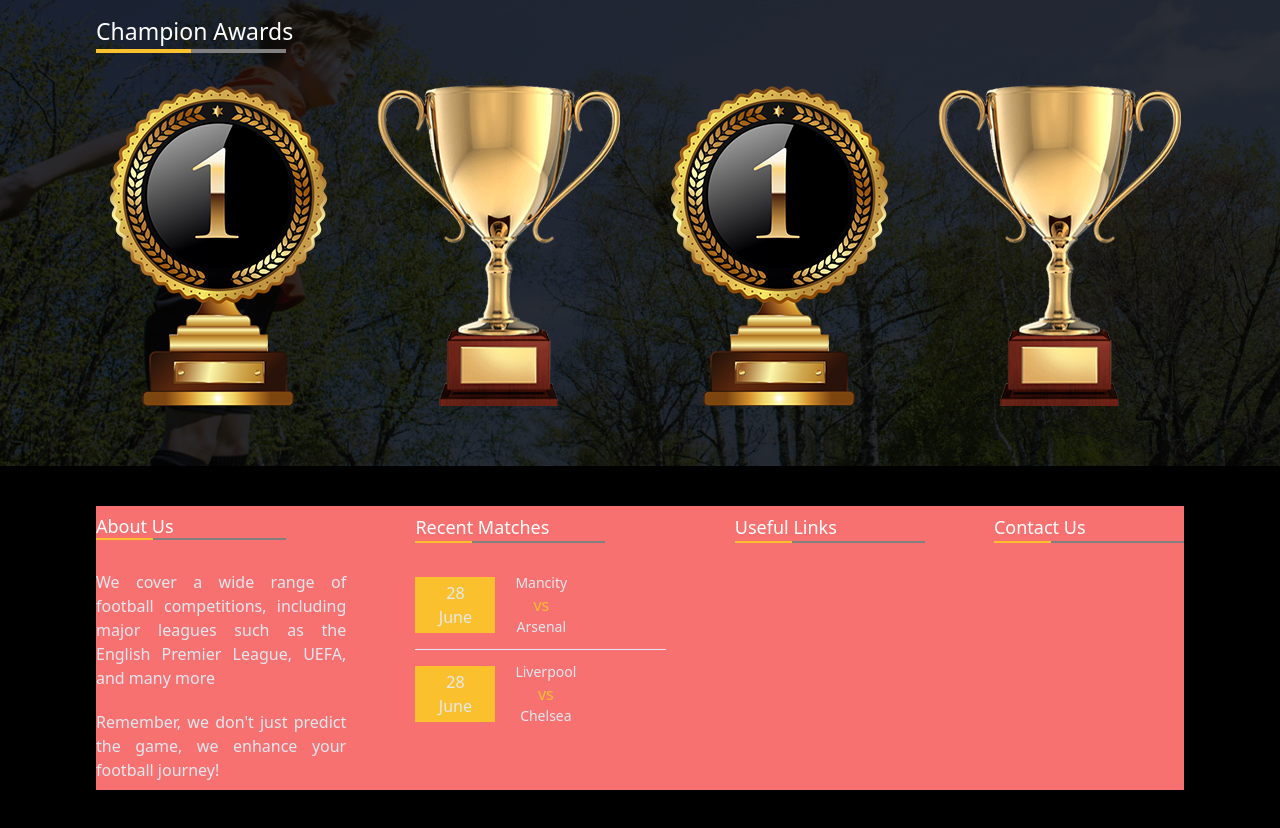
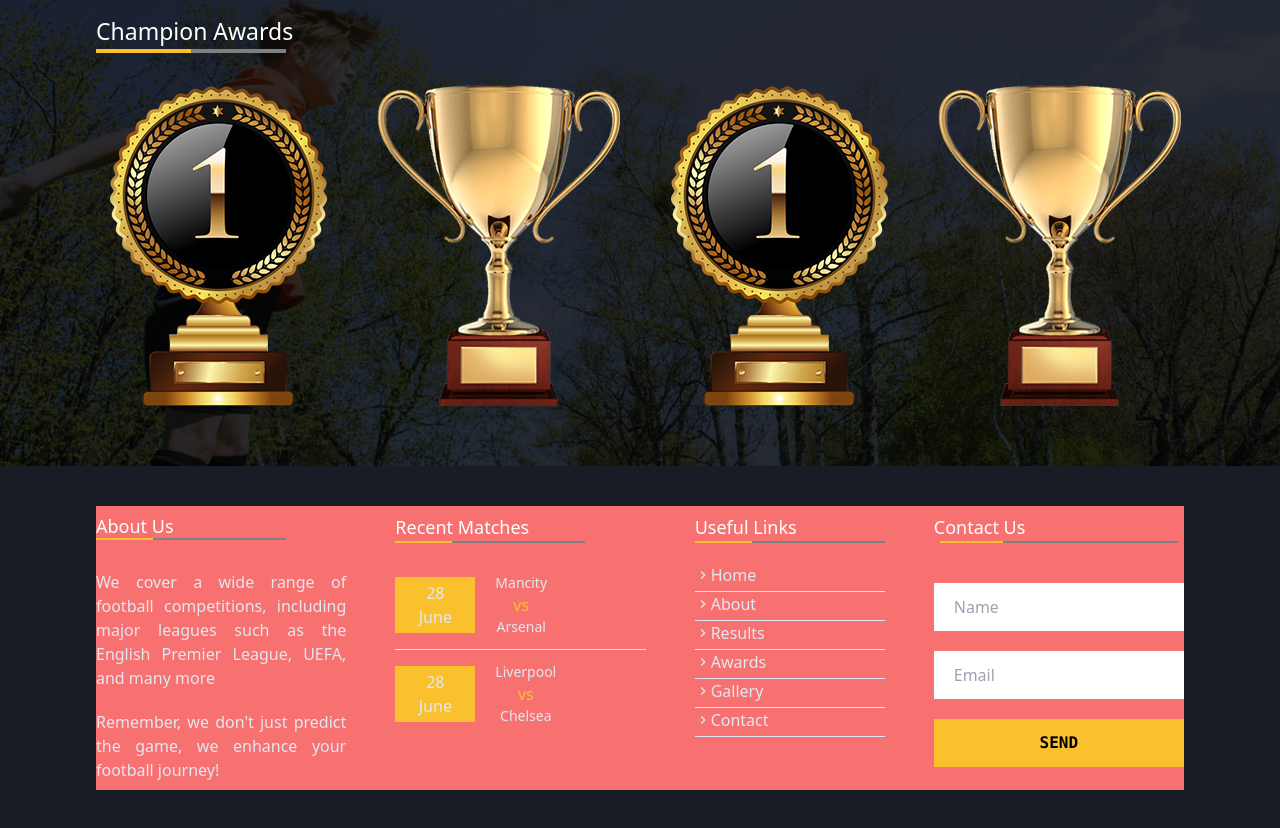
Before and after one commit to dev-sylv/Predict-Match-FE, a React (Vite) app: page / in a window 1280 px wide. Shown: the part 2705-3533 px from the top of the page. Built offline with nearby package versions, Linux system fonts and the light colour scheme.

Commit message:
worked on footer

```diff
--- a/package.json
+++ b/package.json
@@ -9,11 +9,13 @@
     "preview": "vite preview"
   },
   "dependencies": {
+    "@types/react-icons": "^3.0.0",
     "@types/react-router-dom": "^5.3.3",
     "@types/react-scroll": "^1.8.7",
     "@types/react-slick": "^0.23.10",
     "react": "^18.2.0",
     "react-dom": "^18.2.0",
+    "react-icons": "^4.9.0",
     "react-router-dom": "^6.11.2",
     "react-scroll": "^1.8.9",
     "react-slick": "^0.29.0"
--- a/src/Components/static/Footer.tsx
+++ b/src/Components/static/Footer.tsx
@@ -1,10 +1,12 @@
 import React from "react";
+import { ButtonProps } from "../../common";
+import { MdKeyboardArrowRight } from "react-icons/md";
 
 const Footer = () => {
   return (
     <div
       id="contact"
-      className=" text-slate-200 bg-black w-full py-10 flex justify-center items-center">
+      className=" text-slate-200 bg-[#181C25] w-full py-10 flex justify-center items-center">
       <div className="bg-red-400 w-[85%] py-2 flex justify-between ">
         <div className="flex flex-col text-base w-[23%] text-justify">
           <div className="mb-5">
@@ -62,22 +64,102 @@ const Footer = () => {
         </div>
 
         <div>
-          <div className="mb-5">
+          <div className="mb-5 ">
             <h2 className="text-white text-[18px] font-[500]">Useful Links</h2>
             <div className="flex w-[190px] mb-[10px] justify-center items-center">
               <div className="w-[30%] h-0.5 rou bg-[#fbc02d]"></div>
               <div className="w-[70%] h-0.5 bg-[gray]"></div>
             </div>
           </div>
+          <div className="flex cursor-pointer items-center mb-1">
+            <div className=" flex items-center justify-center text-base">
+              {" "}
+              <p className="text-base">
+                <MdKeyboardArrowRight />
+              </p>
+              <h5 className="m-0 text-base">Home</h5>
+            </div>
+          </div>
+          <div className="border-b-[1px] border-[lavender]"></div>
+          <div className="flex cursor-pointer items-center mb-1">
+            <div className=" flex items-center justify-center text-base">
+              {" "}
+              <p className="text-base">
+                <MdKeyboardArrowRight />
+              </p>
+              <h5 className="m-0 text-base">About</h5>
+            </div>
+          </div>
+          <div className="border-b-[1px] border-[lavender]"></div>
+          <div className="flex cursor-pointer items-center mb-1">
+            <div className=" flex items-center justify-center text-base">
+              {" "}
+              <p className="text-base">
+                <MdKeyboardArrowRight />
+              </p>
+              <h5 className="m-0 text-base">Results</h5>
+            </div>
+          </div>
+          <div className="border-b-[1px] border-[lavender]"></div>
+          <div className="flex cursor-pointer items-center mb-1">
+            <div className=" flex items-center justify-center text-base">
+              {" "}
+              <p className="text-base">
+                <MdKeyboardArrowRight />
+              </p>
+              <h5 className="m-0 text-base">Awards</h5>
+            </div>
+          </div>
+          <div className="border-b-[1px] border-[lavender]"></div>
+          <div className="flex cursor-pointer items-center mb-1">
+            <div className=" flex items-center justify-center text-base">
+              {" "}
+              <p className="text-base">
+                <MdKeyboardArrowRight />
+              </p>
+              <h5 className="m-0 text-base">Gallery</h5>
+            </div>
+          </div>
+          <div className="border-b-[1px] border-[lavender]"></div>
+          <div className="flex cursor-pointer items-center mb-1">
+            <div className=" flex items-center justify-center text-base">
+              {" "}
+              <p className="text-base">
+                <MdKeyboardArrowRight />
+              </p>
+              <h5 className="m-0 text-base">Contact</h5>
+            </div>
+          </div>
+          <div className="border-b-[1px] border-[lavender]"></div>
         </div>
 
-        <div>
+        <div className=" w-[23%]">
           <div className="mb-5">
             <h2 className="text-white text-[18px] font-[500]">Contact Us</h2>
-            <div className="flex w-[190px] mb-[10px] justify-center items-center">
-              <div className="w-[30%] h-0.5 rou bg-[#fbc02d]"></div>
+            <div className="flex w-[100%] mb-[10px] justify-center items-center">
+              <div className="w-[25%] h-0.5 rou bg-[#fbc02d]"></div>
               <div className="w-[70%] h-0.5 bg-[gray]"></div>
             </div>
+          </div>
+          <div className="flex flex-col">
+            <input
+              className="mt-5 w-full h-12 pl-5"
+              type="text"
+              placeholder="Name"
+              name=""
+              id=""
+            />
+            <input
+              className="mt-5  pl-5 w-full h-12 "
+              type="email"
+              placeholder="Email"
+              name=""
+              id=""
+            />
+            <ButtonProps
+              className="w-full mt-5 h-12 bg-[#fbc02d] text-black flex items-center justify-center font-mono font-bold"
+              text="SEND"
+            />
           </div>
         </div>
       </div>
```
Also changed, not shown: 1 other file (tests, documents, lock files or other folders).
